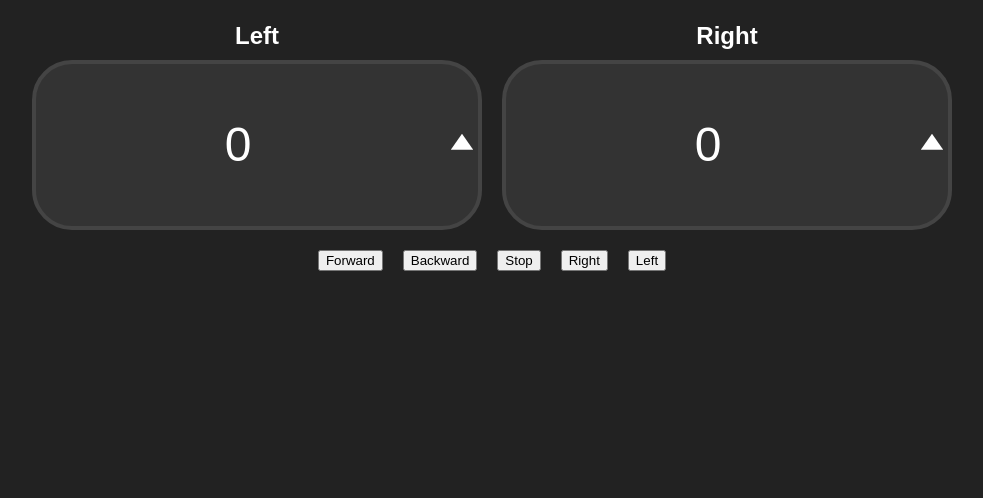
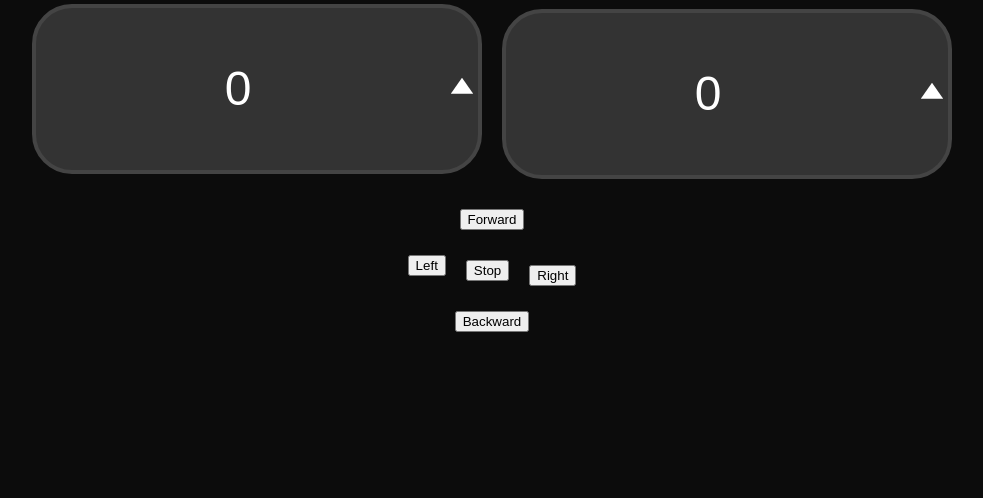
Before and after one commit to abbvicvat/smart-cart, a website with bundled scripts: page SmartCart/steering-test/index.html in a window 1280 px wide. Shown: the part 302-800 px from the top of the page, without its empty margins (148-1131 px from the left). Built offline with nearby package versions, Linux system fonts and the light colour scheme; no server answers.

Commit message:
fixed bug ith firebase-steering controls on html page

```diff
--- a/SmartCart/steering-test/index.html
+++ b/SmartCart/steering-test/index.html
@@ -3,7 +3,6 @@
 <head>
     <title>Steering</title>
     <link rel="icon" href="https://library.kissclipart.com/20180831/lzq/kissclipart-temperature-png-icon-clipart-temperature-clip-art-19eda9a74a33e702.png">
-    <link rel="stylesheet" href="Style.css">
     <style>
         body {
             display: flex;
@@ -11,8 +10,8 @@
             justify-content: center;
             align-items: center;
             height: 100vh;
-            background-color: #222; /* Dark background color for dark mode */
-            color: #fff; /* Text color for dark mode */
+            background-color: #0c0c0c; /* Dark background color for dark mode */
+            color: #e0e0e0; /* Text color for dark mode */
             font-family: Arial, sans-serif;
             margin: 0;
             font-weight: 600;
@@ -65,6 +64,21 @@
             outline: none;
             border-color: #66f;
         }
+        .direction-buttons {
+            display: flex;
+            flex-direction: column;
+            align-items: center;
+        }
+        .control-container .control:nth-child(1) {
+            margin-bottom: 10px;
+        }
+        .control-container .control:nth-child(2) {
+            margin-top: 10px;
+            margin-bottom: 10px;
+        }
+        .control-container .control:nth-child(3) {
+            margin-top: 10px;
+        }
     </style>
 </head>
 <body>
@@ -74,28 +88,43 @@
     function setForwardSpeed() {
         document.getElementById("left").value = 200;
         document.getElementById("right").value = 200;
+        // Trigger change event manually
+        document.getElementById("left").dispatchEvent(new Event("change"));
+        document.getElementById("right").dispatchEvent(new Event("change"));
     }
 
     // Function to set both speeds to -200
     function setBackwardSpeed() {
         document.getElementById("left").value = -200;
         document.getElementById("right").value = -200;
+        // Trigger change event manually
+        document.getElementById("left").dispatchEvent(new Event("change"));
+        document.getElementById("right").dispatchEvent(new Event("change"));
     }
 
     function left() {
         document.getElementById("left").value = 250;
         document.getElementById("right").value = -250;
+        // Trigger change event manually
+        document.getElementById("left").dispatchEvent(new Event("change"));
+        document.getElementById("right").dispatchEvent(new Event("change"));
     }
 
     function right() {
         document.getElementById("left").value = -250;
         document.getElementById("right").value = 250;
+        // Trigger change event manually
+        document.getElementById("left").dispatchEvent(new Event("change"));
+        document.getElementById("right").dispatchEvent(new Event("change"));
     }
 
     // Function to set both speeds to 0
     function stop() {
         document.getElementById("left").value = 0;
         document.getElementById("right").value = 0;
+        // Trigger change event manually
+        document.getElementById("left").dispatchEvent(new Event("change"));
+        document.getElementById("right").dispatchEvent(new Event("change"));
     }
 
     // Event listeners for forward, backward, and stop buttons
@@ -105,6 +134,7 @@
     document.getElementById("rightButton").addEventListener("click", right);
     document.getElementById("stopButton").addEventListener("click", stop);
 });
+
     </script>
     <h1>Adjust speed:</h1>
     <div class="control-container">
@@ -118,12 +148,14 @@
         </div>
     </div>
     <!-- Add forward, backward, and stop buttons -->
-    <div class="control-container">
+    <div class="control-container direction-buttons">
         <button id="forwardButton" class="control">Forward</button>
+        <div class="control-container">
+            <button id="leftButton" class="control">Left</button>
+            <button id="stopButton" class="control">Stop</button>
+            <button id="rightButton" class="control">Right</button>
+        </div>
         <button id="backwardButton" class="control">Backward</button>
-        <button id="stopButton" class="control">Stop</button>
-        <button id="rightButton" class="control">Right</button>
-        <button id="leftButton" class="control">Left</button>
     </div>
 
     <script type="module" src="index.js"></script>
```
